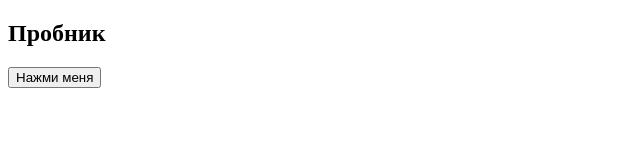
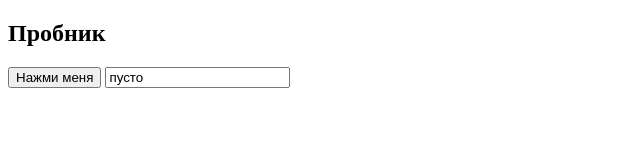
Before and after one commit to StormWindRunner/SashkaTest, a plain HTML site: page index.html in a window 1280 px wide. Shown: the whole page, without its empty margins (0-640 px from the left). Drawn offline with Linux system fonts and the light colour scheme.

Commit message:
add_input

```diff
--- a/index.html
+++ b/index.html
@@ -8,5 +8,6 @@
 <body>
     <h2>Пробник</h2>
     <button onclick="alert(`Зеля Лах!`)">Нажми меня</button>
+    <input type="text" value="пусто">
 </body>
 </html>
```
